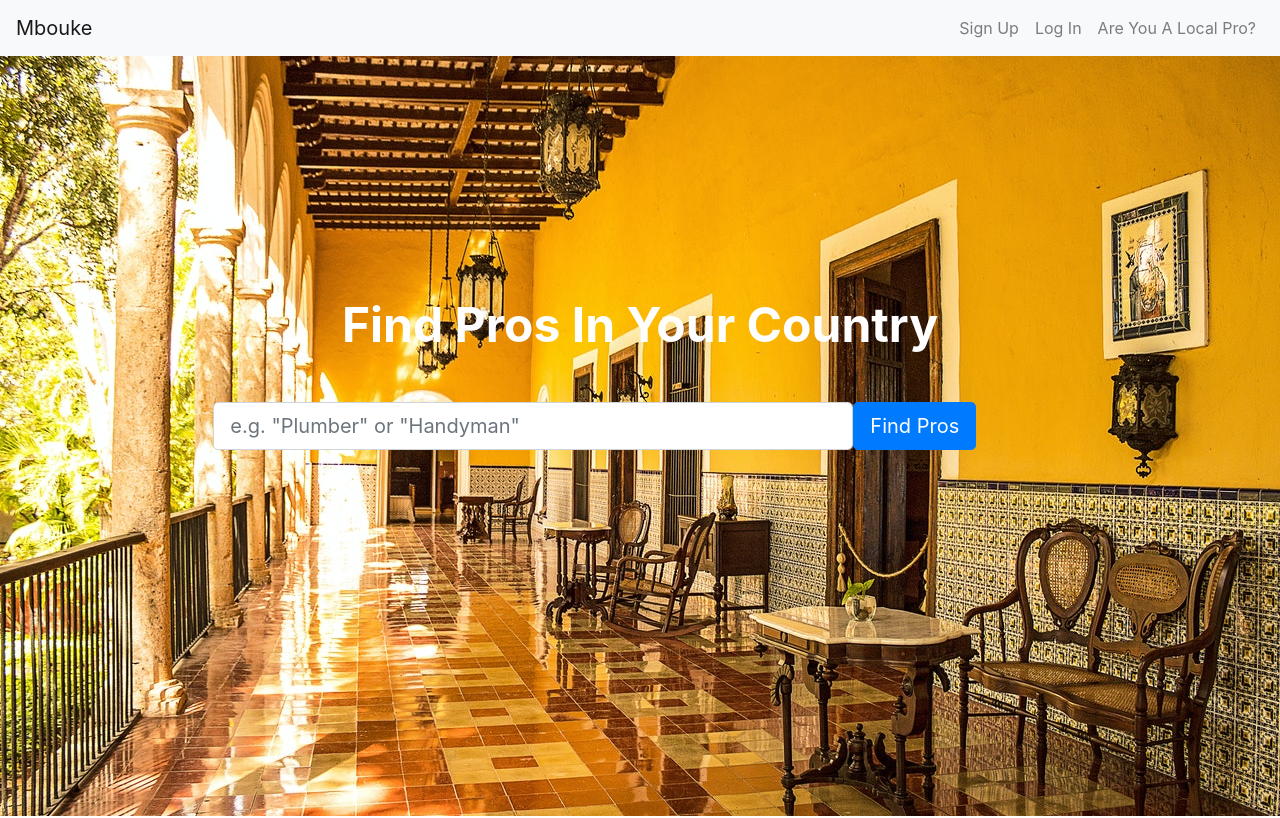
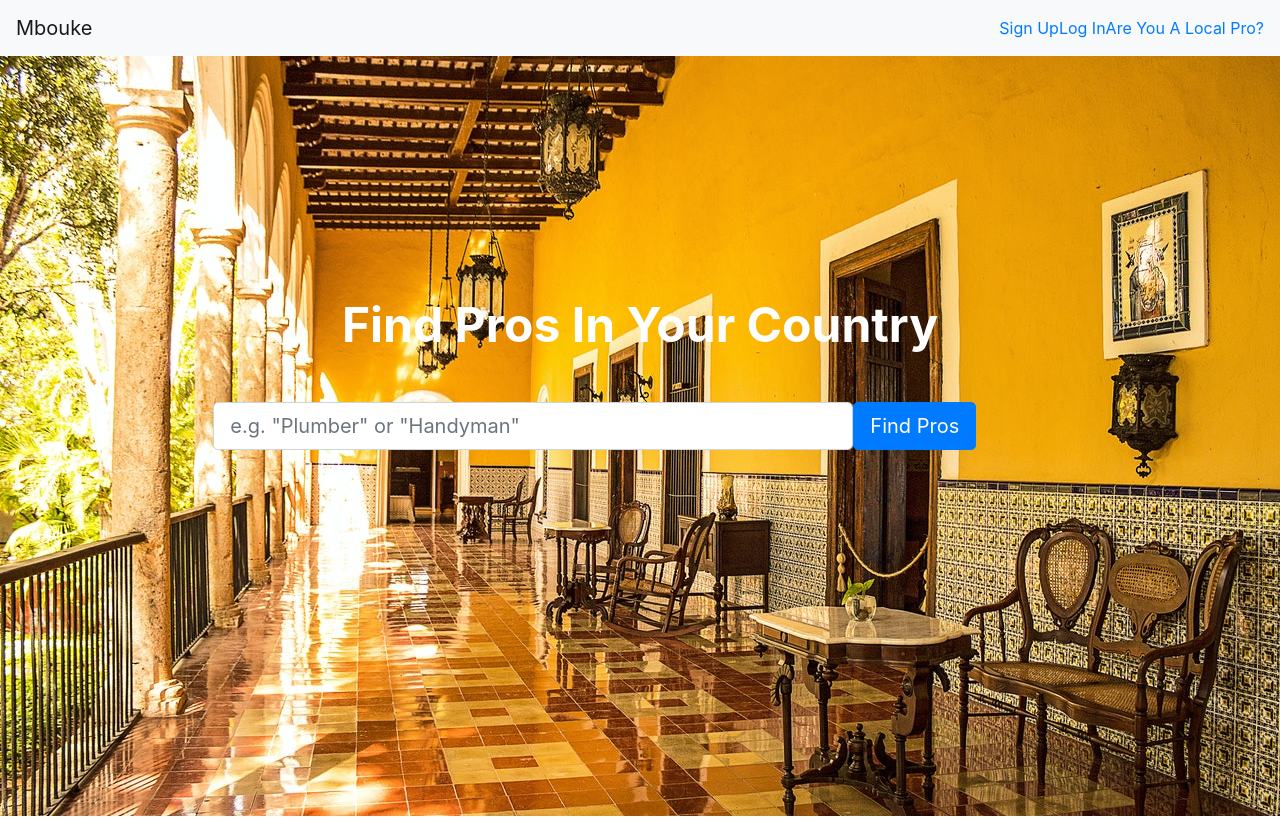
Before and after one commit to Mbouke-Project/nextjs-mbouke, a Next.js app: page / in a window 1280 px wide. Shown: the top 818 px of the page. Built offline with nearby package versions, Linux system fonts and the light colour scheme.

Commit message:
Convert Bootstrap Links to Next.js Links

```diff
--- a/components/navigation.js
+++ b/components/navigation.js
@@ -11,16 +11,16 @@ function Navigation() {
           <Navbar.Toggle aria-controls="responsive-navbar-nav" />
           <Navbar.Collapse id="responsive-navbar-nav">
             <Nav className="ml-auto">
-              <Nav.Link href='/signup'>
+              <Link href='/signup'>
                   Sign Up
                 {/* <Link href="/signup">Sign Up</Link> */}
-                </Nav.Link>
-              <Nav.Link href='login'>
+                </Link>
+              <Link href='login'>
                 {/* <Link href="/login"> */}
                 Log In
               {/* </Link> */}
-              </Nav.Link>
-              <Nav.Link href="#deets">Are You A Local Pro?</Nav.Link>
+              </Link>
+              <Link href="#deets">Are You A Local Pro?</Link>
             </Nav>
           </Navbar.Collapse>
         </Navbar>
```
